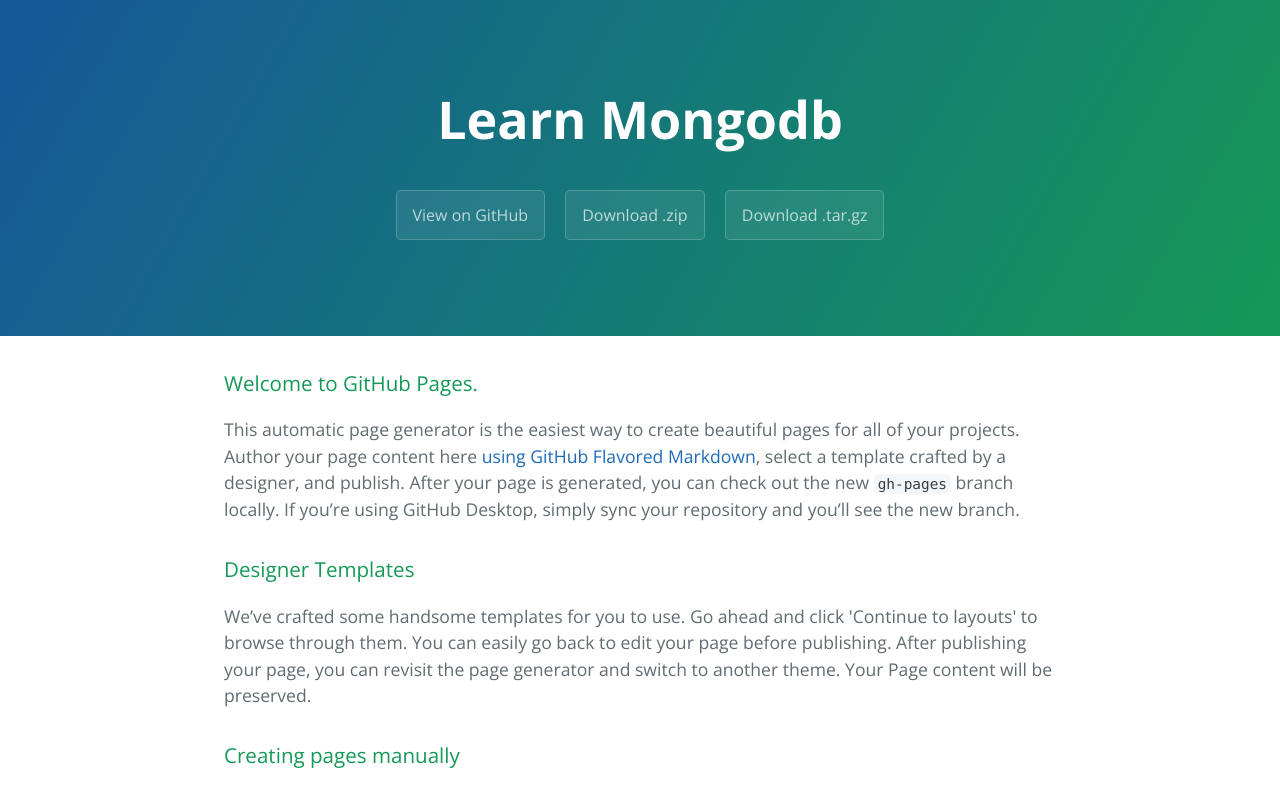
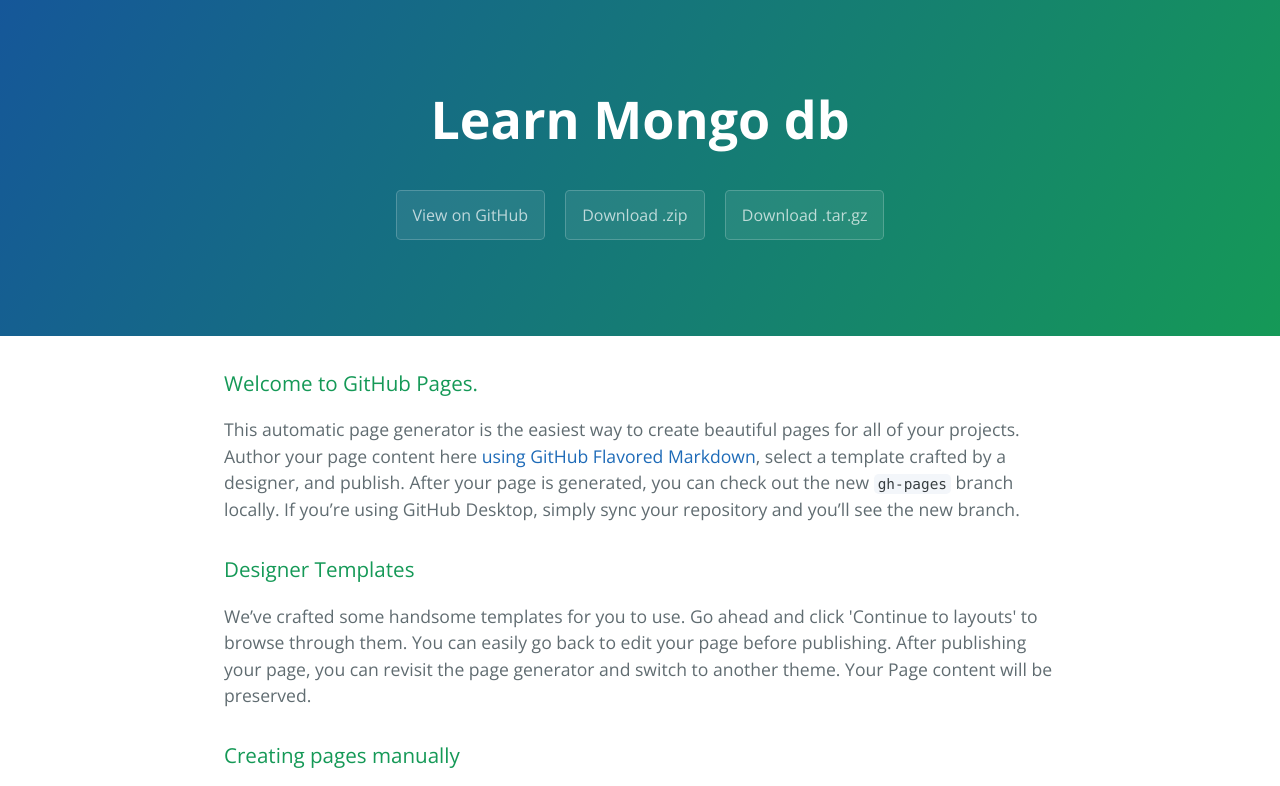
Before and after one commit to Fawaazahamed/learn, a plain HTML site: page index.html in a window 1280 px wide. Shown: the top 786 px of the page. Drawn offline with nearby package versions, Linux system fonts and the light colour scheme.

Commit message:
Update index.html

```diff
--- a/index.html
+++ b/index.html
@@ -11,7 +11,7 @@
   </head>
   <body>
     <section class="page-header">
-      <h1 class="project-name">Learn Mongodb</h1>
+      <h1 class="project-name">Learn Mongo db</h1>
       <h2 class="project-tagline"></h2>
       <a href="https://github.com/Fawaazahamed/learn" class="btn">View on GitHub</a>
       <a href="https://github.com/Fawaazahamed/learn/zipball/master" class="btn">Download .zip</a>
```
